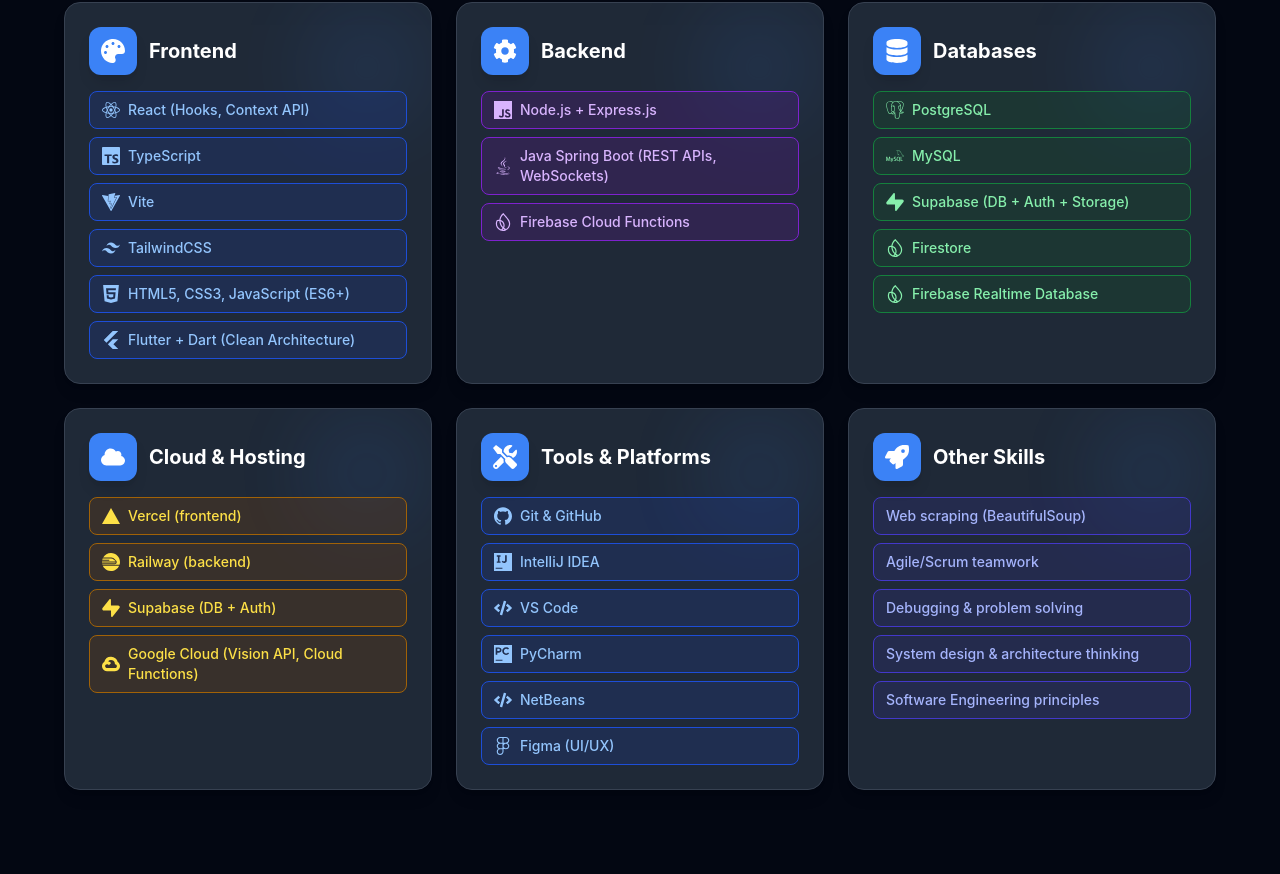
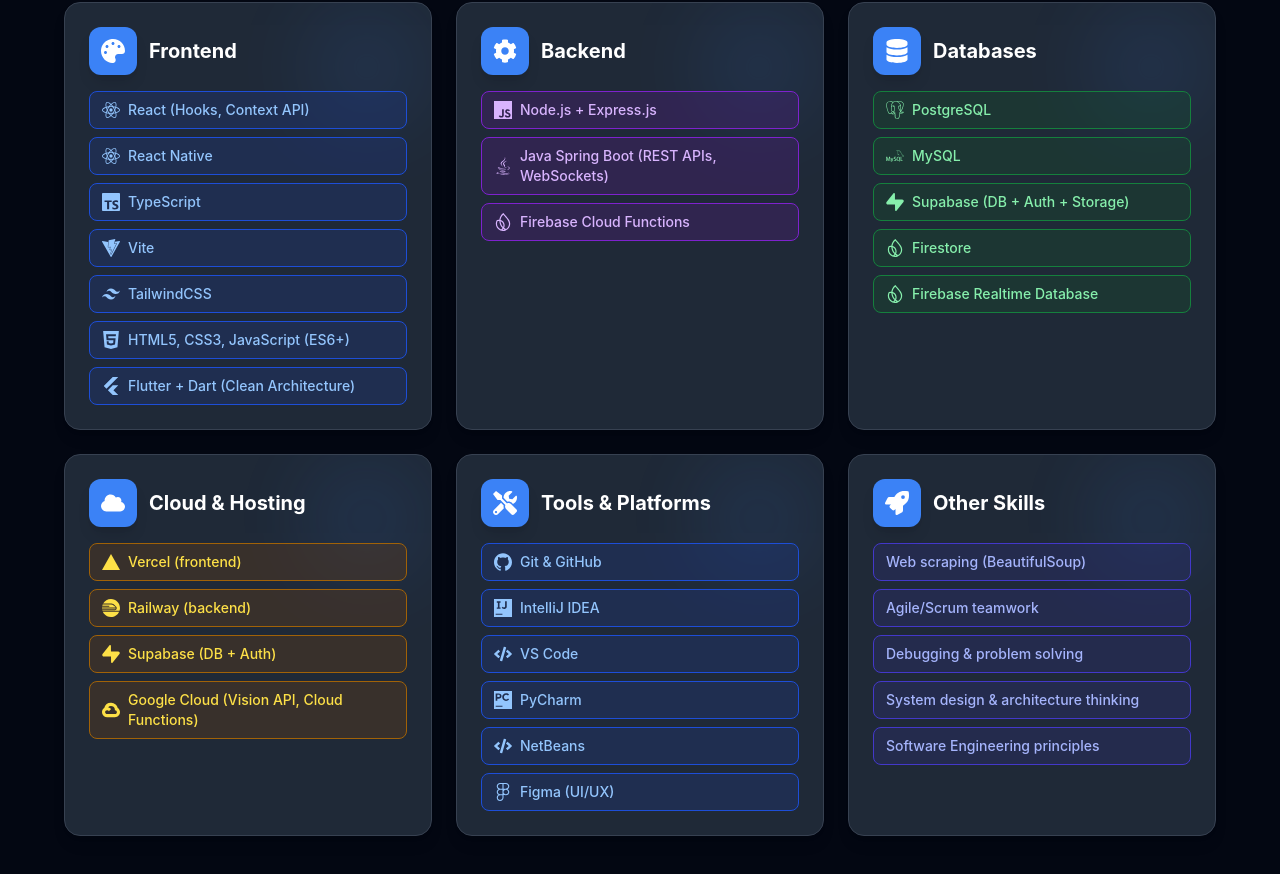
Before and after one commit to Andile45/Andile-Manganye-Porfolio, a React (Vite) app: page / in a window 1280 px wide. Shown: the part 2008-2882 px from the top of the page. Built offline with nearby package versions, Linux system fonts and the light colour scheme.

Commit message:
feat: Add React Native to skills and fix CV download
- Add React Native to Frontend skills section
- Rename CV file to URL-friendly name (Andile_Manganye_CV.pdf)
- Fix CV download link reference in Contact component
- Remove spaces from filename to prevent download issues

```diff
--- a/src/components/Contact.tsx
+++ b/src/components/Contact.tsx
@@ -370,7 +370,7 @@
               </p>
             </div>
             <motion.a
-              href="/ANDILE MANGANYE CV Final .pdf"
+              href="/Andile_Manganye_CV.pdf"
               download
               className="flex items-center justify-center gap-3 px-8 py-4 bg-blue-600 text-white rounded-xl font-bold text-lg shadow-xl mx-auto max-w-md"
               whileHover={{ scale: 1.05, y: -2, boxShadow: '0 25px 50px -12px rgba(59, 130, 246, 0.5)' }}
--- a/src/components/Skills.tsx
+++ b/src/components/Skills.tsx
@@ -36,6 +36,7 @@
       Icon: FaPalette,
       skills: [
         'React (Hooks, Context API)',
+        'React Native',
         'TypeScript',
         'Vite',
         'TailwindCSS',
```
Also changed, not shown: 2 other files (tests, documents, lock files or other folders).
